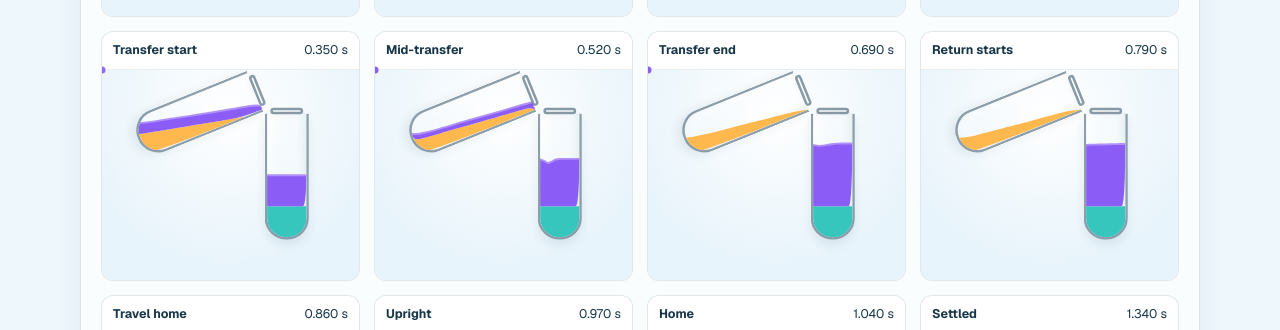
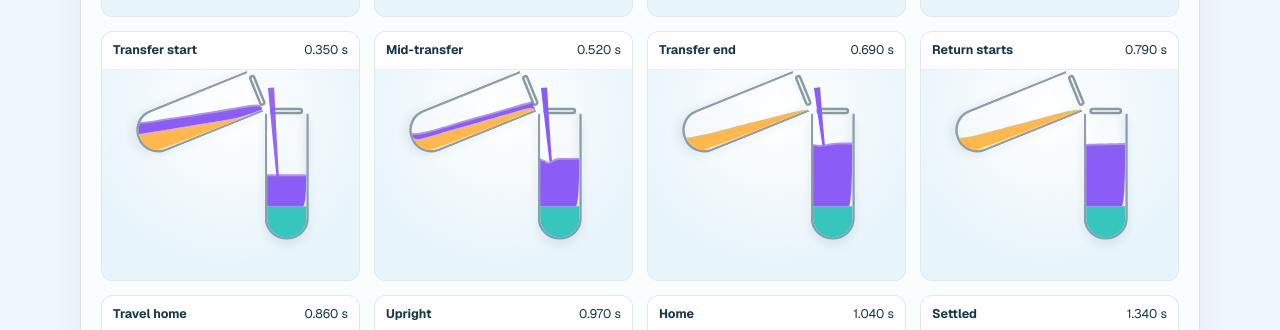
Before and after one commit to paleite/water-sort-puzzle, a Next.js app: page /debug/animation in a window 1280 px wide. Shown: the part 1763-2093 px from the top of the page. Built offline with nearby package versions, Linux system fonts and the light colour scheme.

Commit message:
Use tapered stream in animation debug lab

```diff
--- a/src/components/water-sort/animation-debug-lab.tsx
+++ b/src/components/water-sort/animation-debug-lab.tsx
@@ -46,7 +46,7 @@ function PourStage({
   onFrame,
 }: PourStageProps) {
   const boardRef = useRef<HTMLDivElement>(null);
-  const streamRef = useRef<SVGLineElement>(null);
+  const streamRef = useRef<SVGPathElement>(null);
   const vialRefs = useRef(new Map<number, HTMLButtonElement>());
 
   useLayoutEffect(() => {
@@ -77,7 +77,7 @@ function PourStage({
       destinationElement,
     );
 
-    streamElement.style.stroke = LIQUID_COLORS[scenario.move.color];
+    streamElement.style.fill = LIQUID_COLORS[scenario.move.color];
 
     const presentation = createPourTimeline({
       elements: {
@@ -148,7 +148,7 @@ function PourStage({
 
       {!committed && (
         <svg className={debugStyles.streamLayer} aria-hidden="true">
-          <line ref={streamRef} strokeWidth="7" strokeLinecap="round" />
+          <path ref={streamRef} style={{opacity: 0}} />
         </svg>
       )}
     </div>
```
